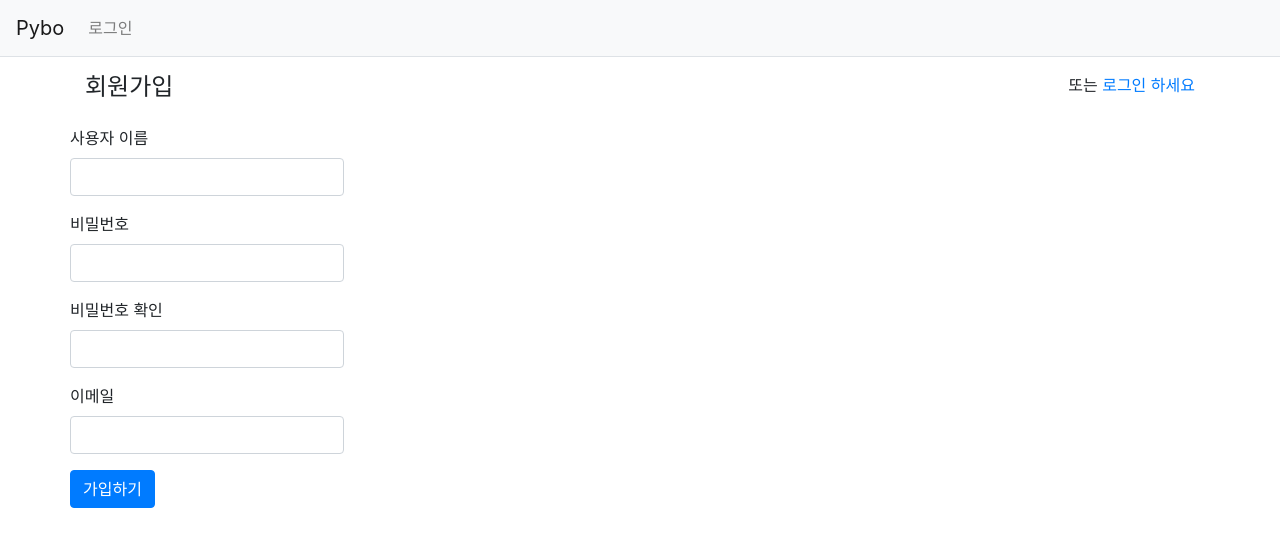
After one commit to sugu2100/pyweb, a Django app: page /common/signup/ in a window 1280 px wide. The commit adds this page. Shown: the top 547 px of the page. Run offline with Django 4.2, Linux system fonts and the light colour scheme; some libraries are stand-ins or nearby versions.

Commit message:
회원가입

```diff
--- /dev/null
+++ b/common/forms.py
@@ -0,0 +1,11 @@
+from django import forms
+from django.contrib.auth.forms import UserCreationForm
+from django.contrib.auth.models import User
+
+
+class UserForm(UserCreationForm): #부모 필드(username, password1, password2)
+    email = forms.EmailField() #추가 필드
+
+    class Meta:
+        model = User
+        fields = ('username', 'email')  #튜플 구조임
--- a/common/urls.py
+++ b/common/urls.py
@@ -1,11 +1,16 @@
 from django.urls import path
 from django.contrib.auth import views as auth_views
+from common import views
 
 app_name = 'common'  #네임 스페이스 설정
 
 urlpatterns = [
     #LoginView 클래스(제네릭 뷰)를 사용하면 제어함수를 만들지 않음
+    #로그인
     path('login/', auth_views.LoginView.as_view(
         template_name='common/login.html'), name='login'),
+    #로그아웃
     path('logout/', auth_views.LogoutView.as_view(), name='logout'),
+    #회원 가입
+    path('signup/', views.signup, name='signup'),
 ]
--- a/common/views.py
+++ b/common/views.py
@@ -1,3 +1,14 @@
-from django.shortcuts import render
+from django.shortcuts import render, redirect
 
-# Create your views here.
+from common.forms import UserForm
+
+def signup(request):
+    #회원 가입
+    if request.method == "POST":
+        form = UserForm(request.POST) #입력값을 가져옴
+        if form.is_valid():
+            form.save()  #실제 저장
+            return redirect('board:index')
+    else:
+        form = UserForm() #비어있는 새폼
+    return render(request, 'common/signup.html', {'form':form})
--- a/templates/base.html
+++ b/templates/base.html
@@ -7,6 +7,7 @@
     <link rel="stylesheet" href="{% static 'board/css/bootstrap.css' %}">
 </head>
 <body>
+{% include 'navbar.html' %}
 <!-- 기본 템플릿 안에 삽입될 내용 start -->
 {% block content %}
 
--- a/templates/board/detail.html
+++ b/templates/board/detail.html
@@ -1,7 +1,6 @@
 {% extends 'base.html' %}
 {% block content %}
 <div class="container my-3">
-    {% include 'navbar.html' %}
     <h2 class="border-bottom py-2">{{ question.subject }}</h2>
     <div class="card my-3">
         <div class="card-body">
--- a/templates/board/question_form.html
+++ b/templates/board/question_form.html
@@ -1,7 +1,6 @@
 {% extends 'base.html' %}
 {% block content %}
 <div class="container">
-    {% include 'navbar.html' %}
     <h5 class="border-bottom my-3 pb-2">질문 등록</h5>
     <form action="" method="post">
         {% csrf_token %}
--- a/templates/board/question_list.html
+++ b/templates/board/question_list.html
@@ -1,7 +1,6 @@
 {% extends 'base.html' %}
 {% block content %}
 <div class="container">
-    {% include 'navbar.html' %}
     <table class="table">
         <thead class="thead-dark">
             <tr>
--- /dev/null
+++ b/templates/common/signup.html
@@ -0,0 +1,42 @@
+{% extends 'base.html' %}
+{% block content %}
+<div class="container">
+    <div class="row my-3">
+        <div class="col-4">
+            <h4>회원가입</h4>
+        </div>
+        <div class="col-8 text-right">
+            <span>또는 <a href="{% url 'common:login' %}">로그인 하세요</a></span>
+        </div>
+        <form action="{% url 'common:signup' %}" method="post" class="my-3">
+            {% csrf_token %}
+            {% include 'form_errors.html' %}
+            <div class="form-group">
+                <label for="username">사용자 이름</label>
+                <input type="text" class="form-control" id="username" name="username"
+                       value="{{ form.username.value|default_if_none:'' }}">
+                <!-- name 속성값은 반드시 username로 할 것-->
+            </div>
+            <div class="form-group">
+                <label for="password1">비밀번호</label>
+                <input type="password" class="form-control" id="password1" name="password1"
+                       value="{{ form.password1.value|default_if_none:'' }}">
+                <!-- name 속성값은 반드시 username로 할 것-->
+            </div>
+            <div class="form-group">
+                <label for="password2">비밀번호 확인</label>
+                <input type="password" class="form-control" id="password2" name="password2"
+                       value="{{ form.password2.value|default_if_none:'' }}">
+                <!-- name 속성값은 반드시 username로 할 것-->
+            </div>
+            <div class="form-group">
+                <label for="email">이메일</label>
+                <input type="text" class="form-control" id="email" name="email"
+                       value="{{ form.email.value|default_if_none:'' }}">
+                <!-- name 속성값은 반드시 username로 할 것-->
+            </div>
+            <button type="submit" class="btn btn-primary">가입하기</button>
+        </form>
+    </div>
+</div>
+{% endblock %}
--- /dev/null
+++ b/templates/form_errors.html
@@ -0,0 +1,11 @@
+<!-- 오류 표시 -->
+{% if form.errors %}
+    {% for field in form %}<!--필드(항목)가 여러개 이므로 중첩for-->
+        {% for error in field.errors %}
+        <div class="alert alert-danger">
+            <strong>{{ field.label }}</strong>
+            {{ error }}
+        </div>
+        {% endfor %}
+    {% endfor %}
+{% endif %}
```
Also changed, not shown: templates/common/login.html (+10 -2 lines), db.sqlite3.
